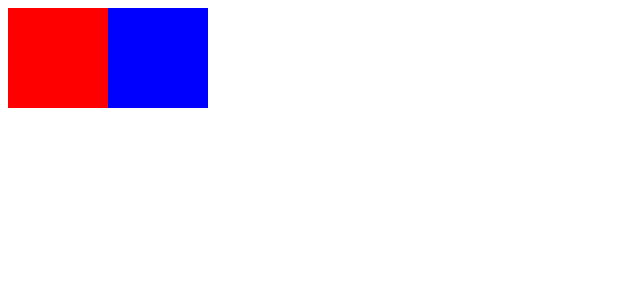
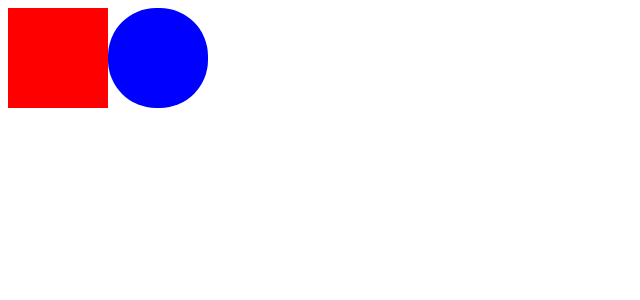
Before and after one commit to xowoony/masterclass-react, a React (Create React App) app: page / in a window 1280 px wide. Shown: the top 300 px of the page, without its empty margins (0-640 px from the left). Built offline with nearby package versions, Linux system fonts and the light colour scheme.

Commit message:
컴포넌트 확장하기

```diff
--- a/src/App.js
+++ b/src/App.js
@@ -5,16 +5,20 @@ const Father = styled.div`
 `;
 
 const Box = styled.div`
-  background-color: ${(props) => props.bgColor}; // 2
+  background-color: ${(props) => props.bgColor};
   width: 100px;
   height: 100px;
+`;
+
+const Circle = styled(Box)` // Box 컴포넌트에서 border-radius추가
+  border-radius: 3rem;
 `;
 
 function App() {
   return (
     <Father>
-      <Box bgColor="red" /> {/*1*/}
-      <Box bgColor="blue" /> {/*1*/}
+      <Box bgColor="red" />
+      <Circle bgColor="blue"></Circle>
     </Father>
   );
 }
```
